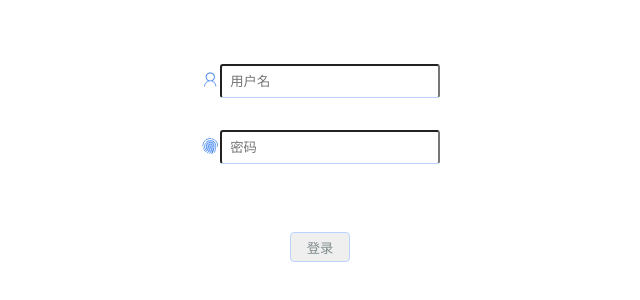
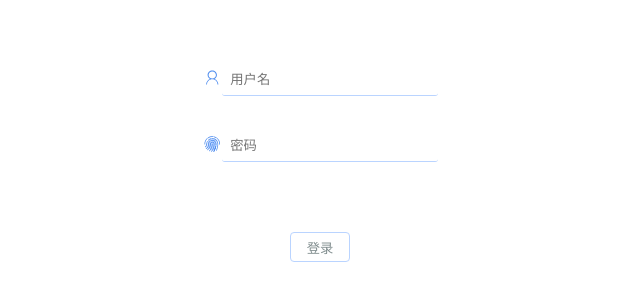
Before and after one commit to CaiJunxian/pt-blog-frontend, a Vue app: page /#/ in a window 1280 px wide. Shown: the part 152-452 px from the top of the page, without its empty margins (320-960 px from the left). Built offline with nearby package versions, Linux system fonts and the light colour scheme; what vue-resource would draw is missing.

Commit message:
modify style of login page

```diff
--- a/src/components/login/Login.vue
+++ b/src/components/login/Login.vue
@@ -73,11 +73,10 @@
     .form
       width 500px
       height 400px
-      margin-top -200px
-      margin-left -250px
       position absolute
       top 50%
       left 50%
+      transform translate(-50%, -50%)
       > p
         height 50px
         text-align center
@@ -90,20 +89,26 @@
         &.input:hover
           color blue2
         input
-          transition all 0.4s
           width 200px
           padding 8px
+          border none
+          outline none
           border-bottom 1px solid blue1
           border-radius 3px
+          background-color transparent
+          transition all 0.4s
           &:focus
             width 210px
         button
-          transition all 0.4s
-          color black3
-          border 1px solid blue1
-          border-radius 4px
           width 60px
           height 30px
+          border-radius 4px
+          border 1px solid blue1
+          outline none
+          color black3
+          background-color transparent
+          cursor pointer
+          transition all 0.4s
           &:hover
             background-color blue2
             color #FFF
```
